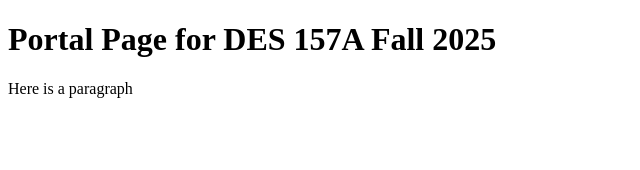
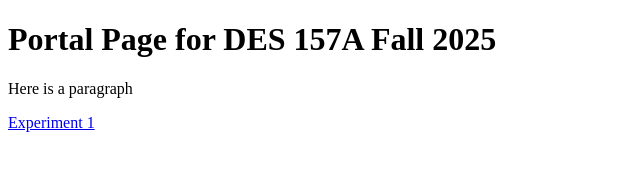
Before and after one commit to rayray606/des157a-fa25, a plain HTML site: page index.html in a window 1280 px wide. Shown: the whole page, without its empty margins (0-640 px from the left). Drawn offline with Linux system fonts and the light colour scheme.

Commit message:
Update index.html

```diff
--- a/index.html
+++ b/index.html
@@ -8,5 +8,6 @@
 <body>
     <h1>Portal Page for DES 157A Fall 2025</h1>
     <p>Here is a paragraph</p>
+    <a href="exp1.html">Experiment 1</a>
 </body>
 </html>
```
